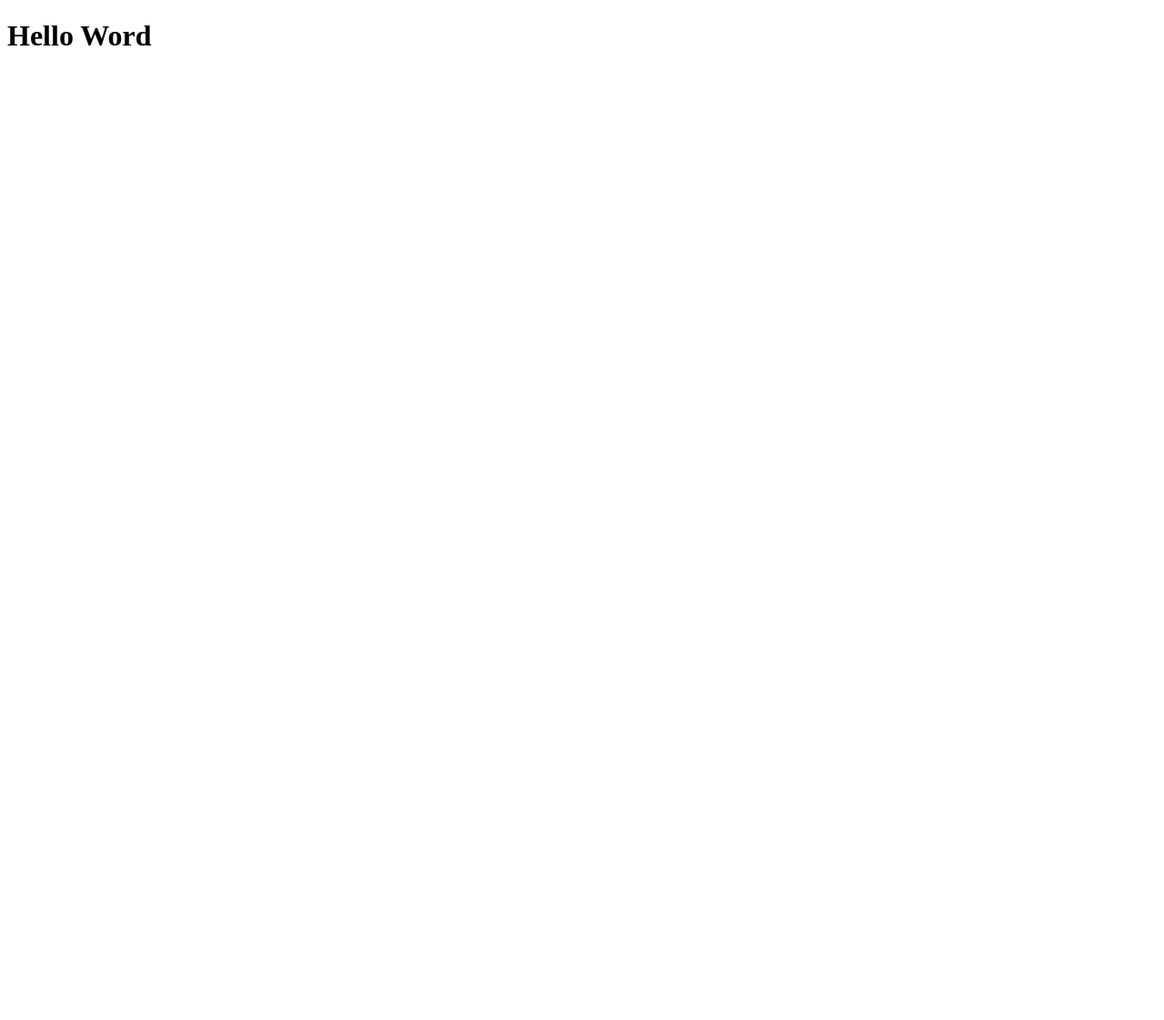
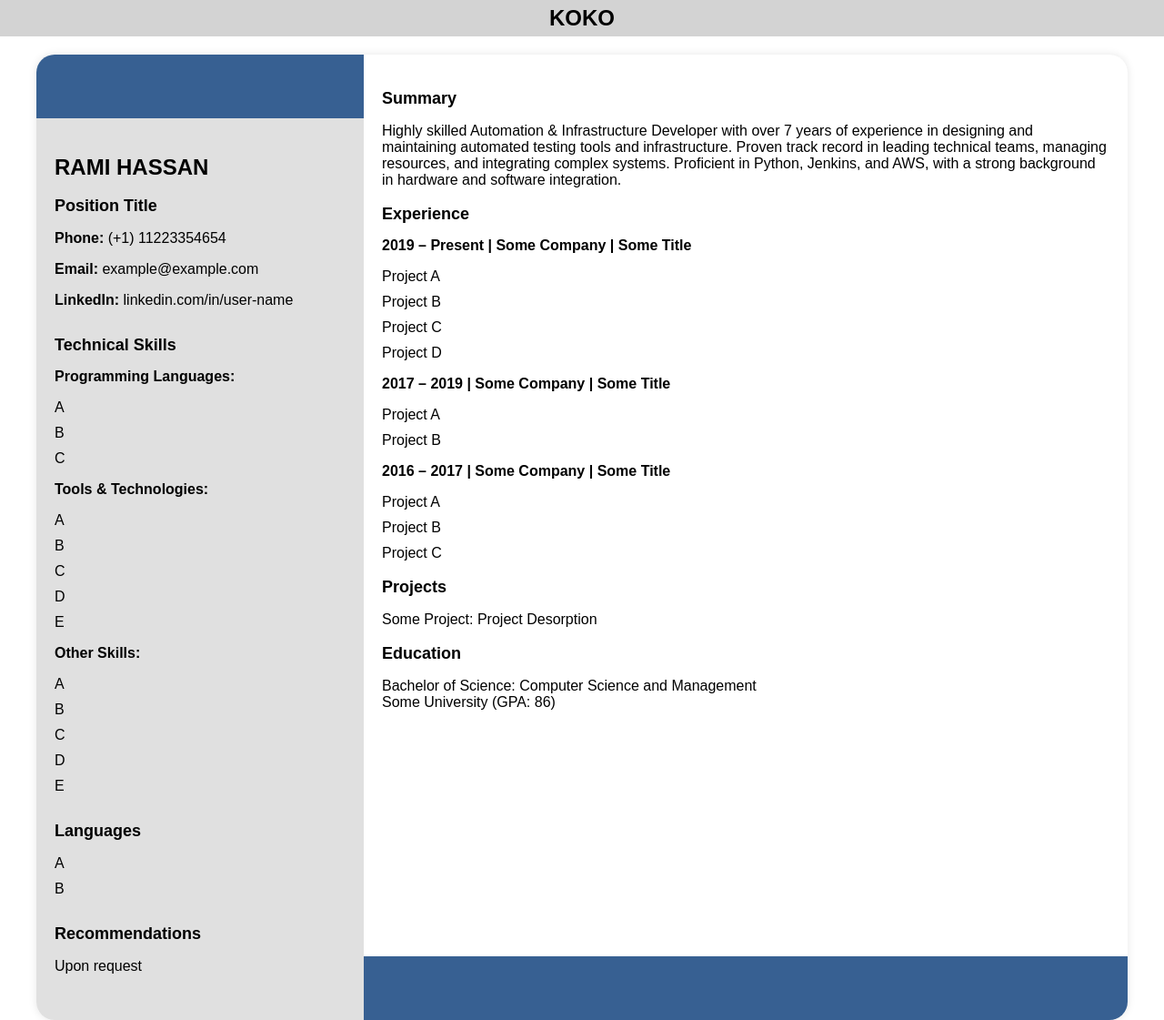
Before and after one commit to ramihsn/my-resume, a Flask app: page / in a window 1280 px wide. Before the commit the page is almost empty. Shown: the whole page at 91% size. Before the commit the page ends 50 px from the top, so only its background shows below. Run offline with Flask 3, Linux system fonts and the light colour scheme.

Commit message:
creaeting the main layout for the page

```diff
--- /dev/null
+++ b/static/css/styles.css
@@ -0,0 +1,123 @@
+body {
+    margin: 0;
+    height: 100vh;
+    display: flex;
+    flex-direction: column;
+    font-family: Arial, sans-serif;
+}
+
+header {
+    background-color: lightgray;
+    display: flex;
+    justify-content: center;
+    align-items: center;
+    width: 100%;
+    height: 5%;
+    font-size: x-large;
+    font-weight: bold;
+
+}
+
+main {
+    width: 100%;
+    height: 95%;
+
+}
+
+.container {
+    display: flex;
+    max-width: 1200px;
+    margin: 20px auto;
+    background-color: #fff;
+    box-shadow: 0 0 10px rgba(0, 0, 0, 0.1);
+    border-radius: 20px;
+}
+
+/* Left Column (Contact and Skills) */
+.left-column-container {
+    width: 30%;
+}
+
+.left-column {
+    /* width: 30%; */
+    background-color: #e0e0e0;
+    padding: 20px;
+    border-radius: 0 0 0 20px;
+}
+
+.contact-info, .technical-skills, .languages, .recommendations {
+    margin-bottom: 30px;
+}
+
+h2 {
+    font-size: 24px;
+    margin-bottom: 10px;
+}
+
+h3 {
+    font-size: 18px;
+    margin-bottom: 10px;
+}
+
+h4 {
+    font-size: 16px;
+    margin-bottom: 5px;
+}
+
+ul {
+    list-style-type: none;
+    padding: 0;
+}
+
+ul li {
+    margin-bottom: 5px;
+}
+
+a {
+    color: #000;
+    text-decoration: none;
+}
+
+a:hover {
+    text-decoration: underline;
+}
+
+/* Right Column (Experience, Summary, etc.) */
+.right-column-container {
+    width: 70%;
+    display: flex;
+    flex-direction: column;
+    justify-content: space-between
+}
+
+.right-column {
+    /* width: 70%; */
+    padding: 20px;
+}
+
+.summary p, .projects p, .education p {
+    margin-bottom: 15px;
+}
+
+ul li {
+    margin-bottom: 10px;
+}
+
+h4 {
+    font-size: 16px;
+    margin-top: 15px;
+}
+
+.block {
+    background-color: #376092;
+    height: 70px;
+    width: 100%;
+}
+
+.upper-block {
+    border-radius: 20px 0 0 0;
+}
+
+.lower-block {
+    border-radius: 0 0 20px 0;
+}
--- /dev/null
+++ b/templates/home.html
@@ -0,0 +1,107 @@
+{% extends "index.html" %}
+{% block content %}
+<div class="container">
+    <!-- Left Column -->
+    <div class="left-column-container">
+        <div class="block upper-block"></div>
+        <div class="left-column">
+            <div class="contact-info">
+                <h2>RAMI HASSAN</h2>
+                <h3>Position Title</h3>
+                <p><strong>Phone:</strong> (+1) 11223354654</p>
+                <p><strong>Email:</strong> example@example.com</p>
+                <p><strong>LinkedIn:</strong> <a href="https://linkedin.com/in/user-name" target="_blank">linkedin.com/in/user-name</a></p>
+            </div>
+
+            <div class="technical-skills">
+                <h3>Technical Skills</h3>
+                <h4>Programming Languages:</h4>
+                <ul>
+                    <li>A</li>
+                    <li>B</li>
+                    <li>C</li>
+                </ul>
+
+                <h4>Tools & Technologies:</h4>
+                <ul>
+                    <li>A</li>
+                    <li>B</li>
+                    <li>C</li>
+                    <li>D</li>
+                    <li>E</li>
+                </ul>
+
+                <h4>Other Skills:</h4>
+                <ul>
+                    <li>A</li>
+                    <li>B</li>
+                    <li>C</li>
+                    <li>D</li>
+                    <li>E</li>
+                </ul>
+            </div>
+
+            <div class="languages">
+                <h3>Languages</h3>
+                <ul>
+                    <li>A</li>
+                    <li>B</li>
+                </ul>
+            </div>
+
+            <div class="recommendations">
+                <h3>Recommendations</h3>
+                <p>Upon request</p>
+            </div>
+        </div>
+    </div>
+
+    <!-- Right Column -->
+    <div class="right-column-container">
+        <div class="right-column">
+            <div class="summary">
+                <h3>Summary</h3>
+                <p>
+                    Highly skilled Automation & Infrastructure Developer with over 7 years of experience in designing and maintaining automated testing tools and infrastructure. Proven track record in leading technical teams, managing resources, and integrating complex systems. Proficient in Python, Jenkins, and AWS, with a strong background in hardware and software integration.
+                </p>
+            </div>
+
+            <div class="experience">
+                <h3>Experience</h3>
+
+                <h4>2019 – Present | Some Company | Some Title</h4>
+                <ul>
+                    <li>Project A</li>
+                    <li>Project B</li>
+                    <li>Project C</li>
+                    <li>Project D</li>
+                </ul>
+
+                <h4>2017 – 2019 | Some Company | Some Title</h4>
+                <ul>
+                    <li>Project A</li>
+                    <li>Project B</li>
+                </ul>
+
+                <h4>2016 – 2017 | Some Company | Some Title</h4>
+                <ul>
+                    <li>Project A</li>
+                    <li>Project B</li>
+                    <li>Project C</li>
+                </ul>
+            </div>
+
+            <div class="projects">
+                <h3>Projects</h3>
+                <p>Some Project: Project Desorption</p>
+            </div>
+
+            <div class="education">
+                <h3>Education</h3>
+                <p>Bachelor of Science: Computer Science and Management<br>Some University (GPA: 86)</p>
+            </div>
+        </div>
+        <div class="block lower-block"></div>
+    </div>
+</div>
+{% endblock %}
--- a/templates/index.html
+++ b/templates/index.html
@@ -3,11 +3,14 @@
 <head>
     <meta charset="UTF-8">
     <meta name="viewport" content="width=device-width, initial-scale=1.0">
-    <title>Document</title>
+    <link rel="stylesheet" href="{{ url_for('static', filename='css/styles.css') }}">
+    <title>Rami Hasan Resume</title>
 </head>
 <body>
-    <div>
-        <h1>Hello Word</h1>
-    </div>
+    <header>KOKO</header>
+    <main>
+        {% block content %}
+        {% endblock %}
+    </main>
 </body>
 </html>
--- a/views.py
+++ b/views.py
@@ -5,4 +5,4 @@ root = Blueprint(__name__, "root")
 
 @root.route("/")
 def home():
-    return render_template('index.html')
+    return render_template('home.html')
```
Also changed, not shown: app.py (renamed from main.py).
